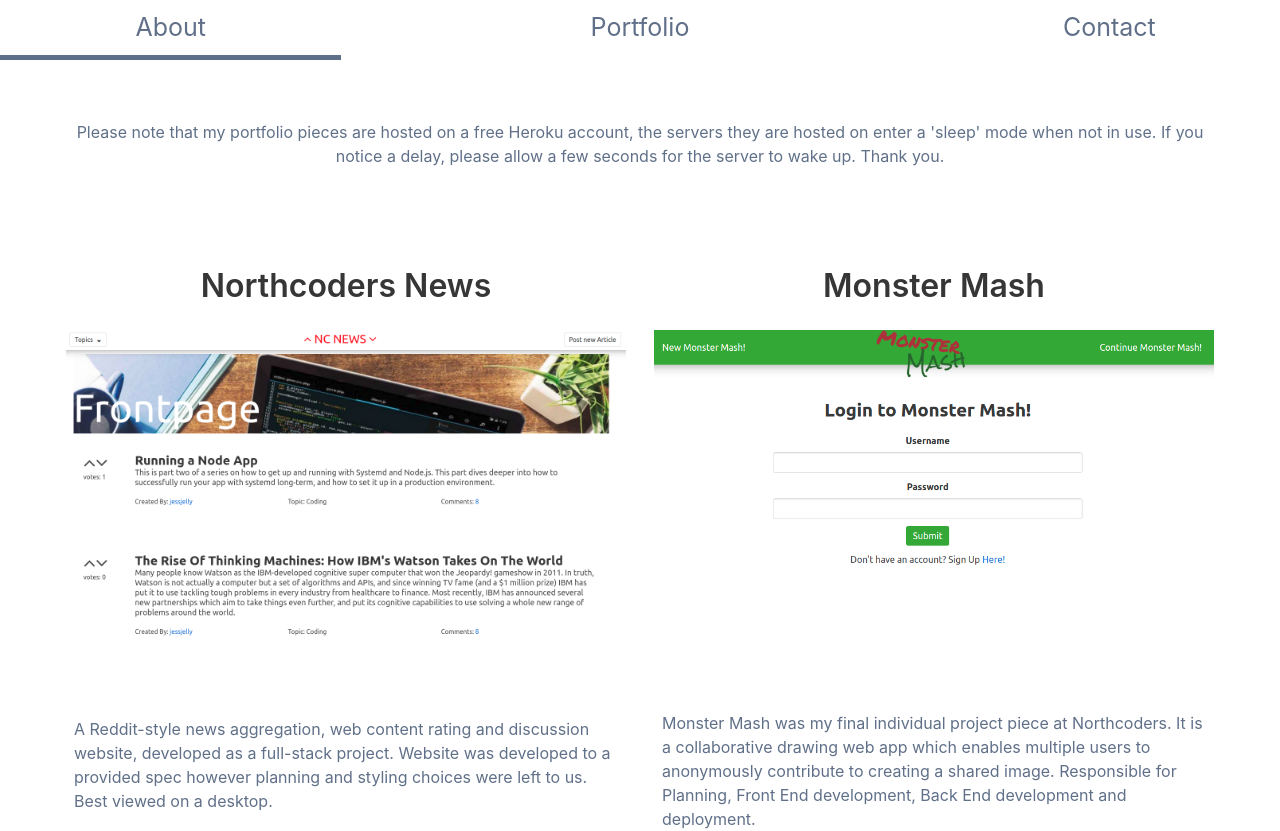
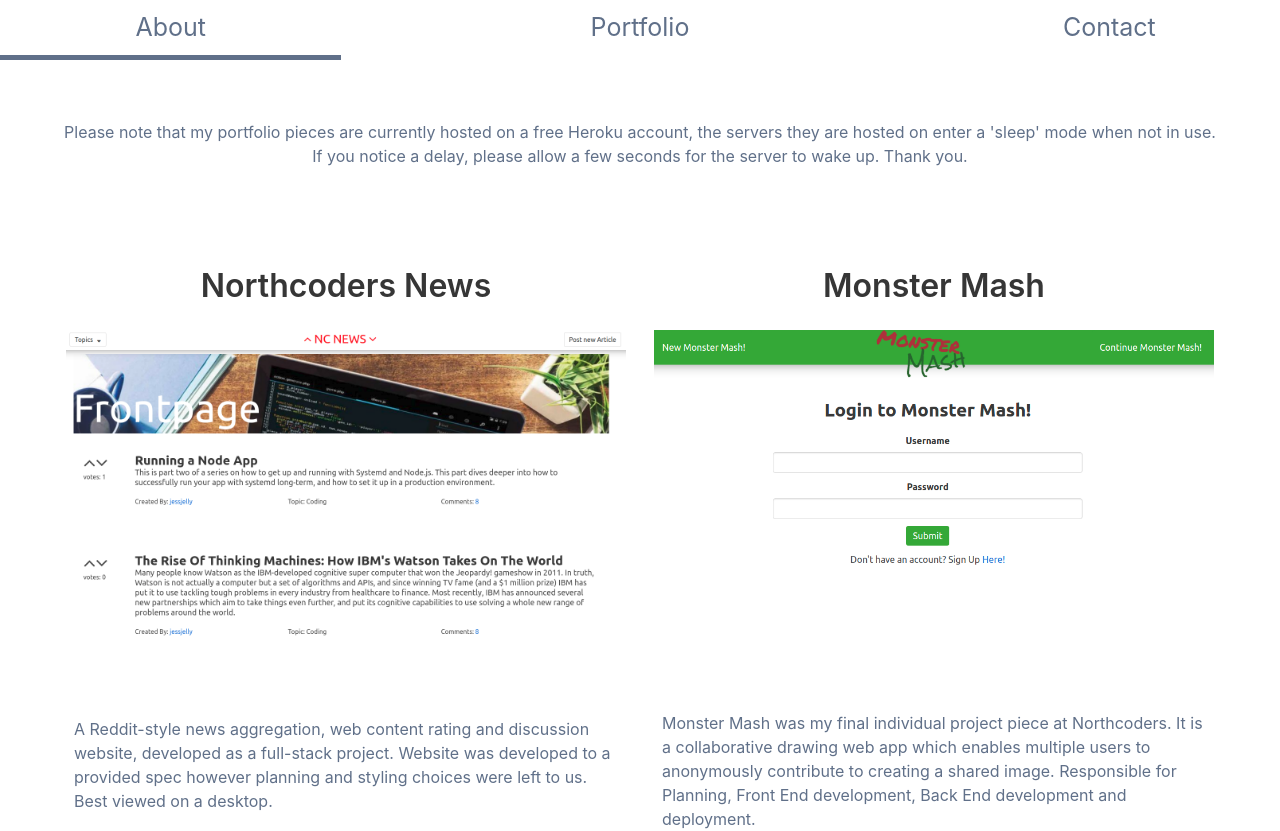
Before and after one commit to ChrstnDmbchr/Portfolio, a React (Create React App) app: page /previouswork in a window 1280 px wide. Shown: the top 831 px of the page. Built offline with nearby package versions, Linux system fonts and the light colour scheme.

Commit message:
modified text in portfolio apge

```diff
--- a/src/components/Portfolio.js
+++ b/src/components/Portfolio.js
@@ -5,7 +5,7 @@
   render() {
     return (
       <div className="portfolio animated fadeIn container">
-        <p className="portfolio-note">Please note that my portfolio pieces are hosted on a free Heroku account, the servers they are hosted on enter a 'sleep' mode when not in use. If you notice a delay, please allow a few seconds for the server to wake up. Thank you.</p>
+        <p className="portfolio-note">Please note that my portfolio pieces are currently hosted on a free Heroku account, the servers they are hosted on enter a 'sleep' mode when not in use. If you notice a delay, please allow a few seconds for the server to wake up. Thank you.</p>
         <div className="portfolio-display columns">
 
           <div className="portfolio-item column">
```
